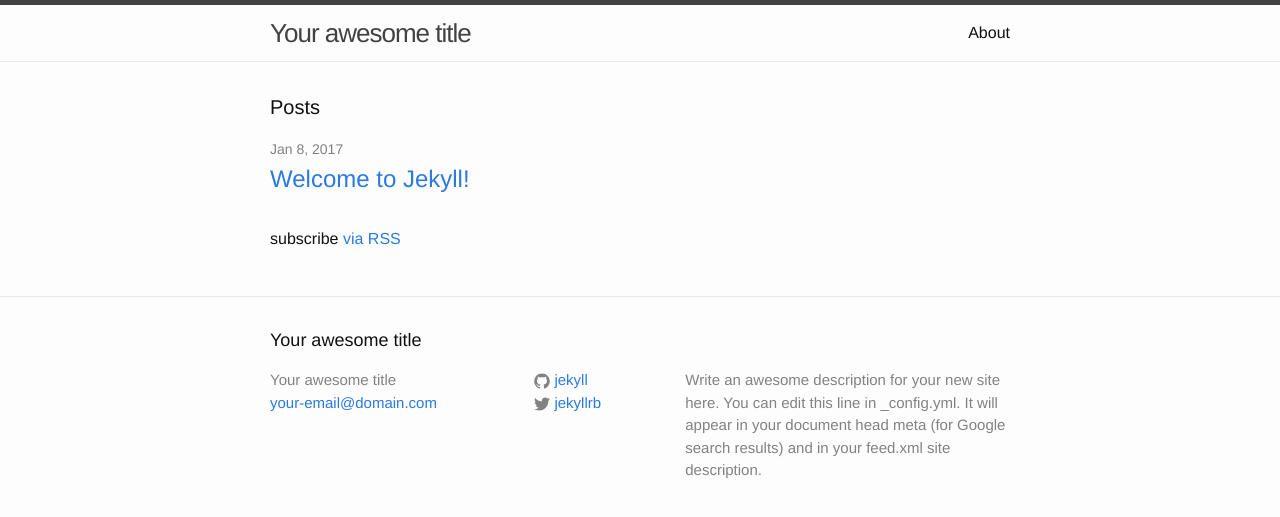
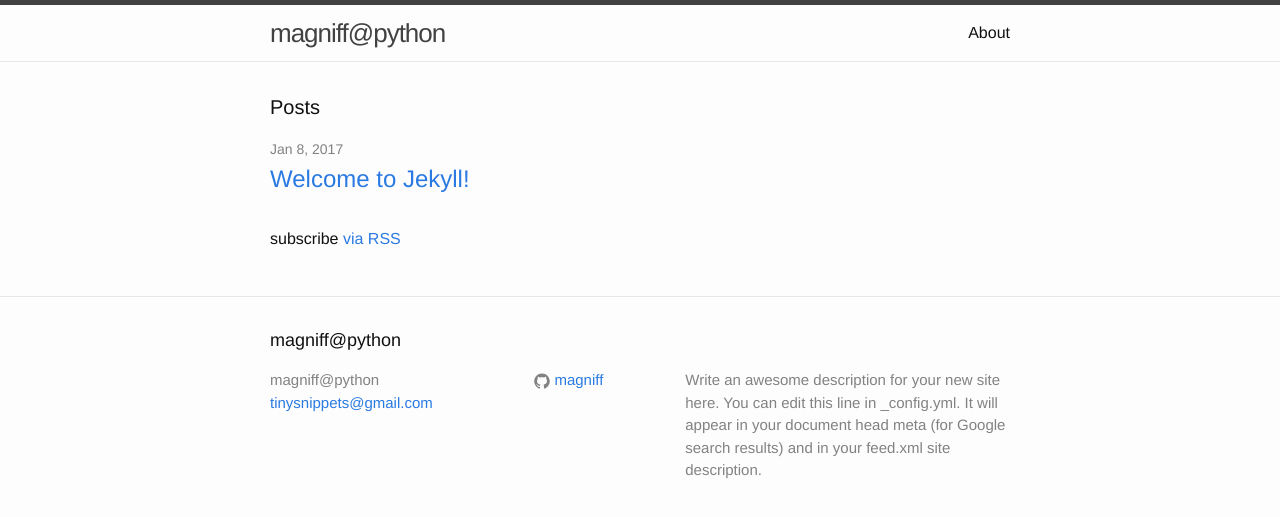
Before and after one commit to magniff/magniff.github.io, a Jekyll site: the page built from index.html, in a window 1280 px wide. Shown: the top 517 px of the page. Built offline with Jekyll 4.4.1, drawn with Linux system fonts in a browser that asks for light colours.

Commit message:
Try modify config.yml.

```diff
--- a/_config.yml
+++ b/_config.yml
@@ -6,16 +6,15 @@
 # 'jekyll serve'. If you change this file, please restart the server process.
 
 # Site settings
-title: Your awesome title
-email: your-email@domain.com
+title: magniff@python
+email: tinysnippets@gmail.com
 description: > # this means to ignore newlines until "baseurl:"
   Write an awesome description for your new site here. You can edit this
   line in _config.yml. It will appear in your document head meta (for
   Google search results) and in your feed.xml site description.
 baseurl: "" # the subpath of your site, e.g. /blog
-url: "http://yourdomain.com" # the base hostname & protocol for your site
-twitter_username: jekyllrb
-github_username:  jekyll
+url: "http://magniff.github.com" # the base hostname & protocol for your site
+github_username:  magniff
 
 # Build settings
 markdown: kramdown
```
Also changed, not shown: 8 other files.
